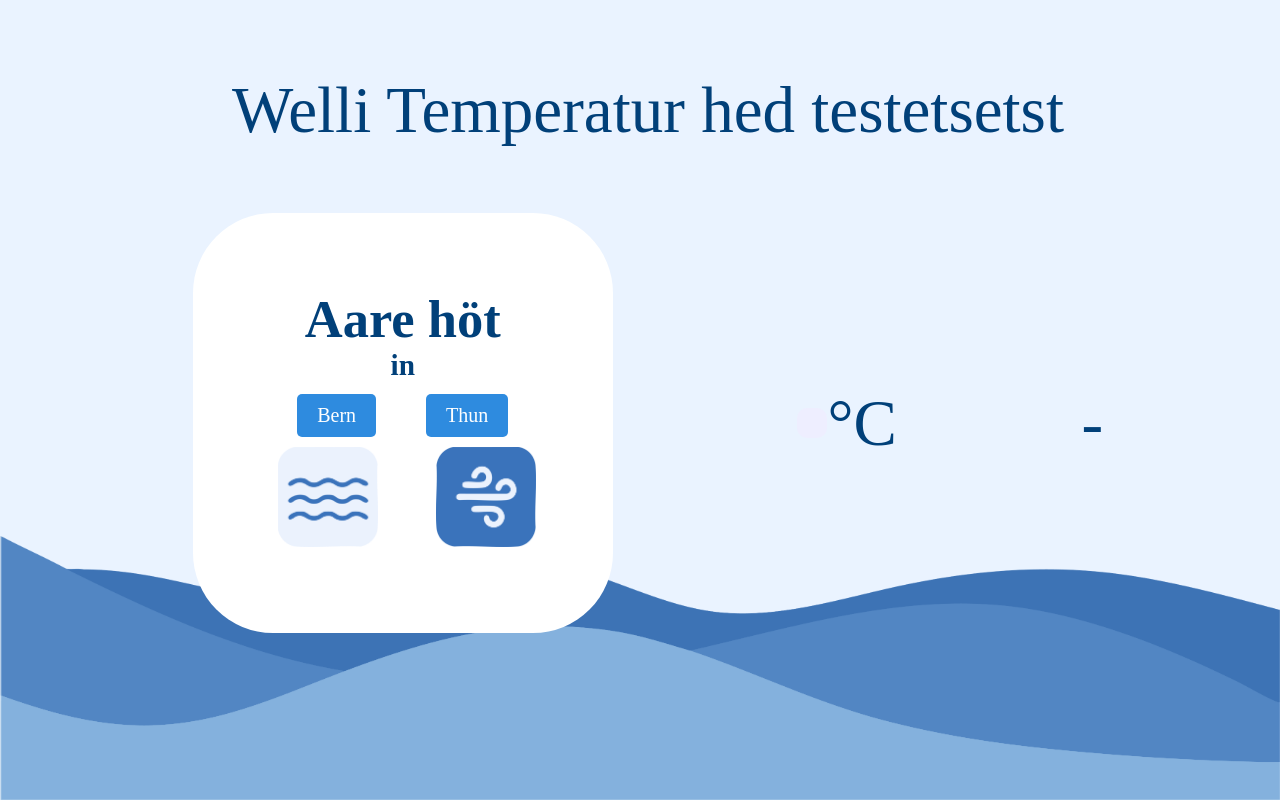
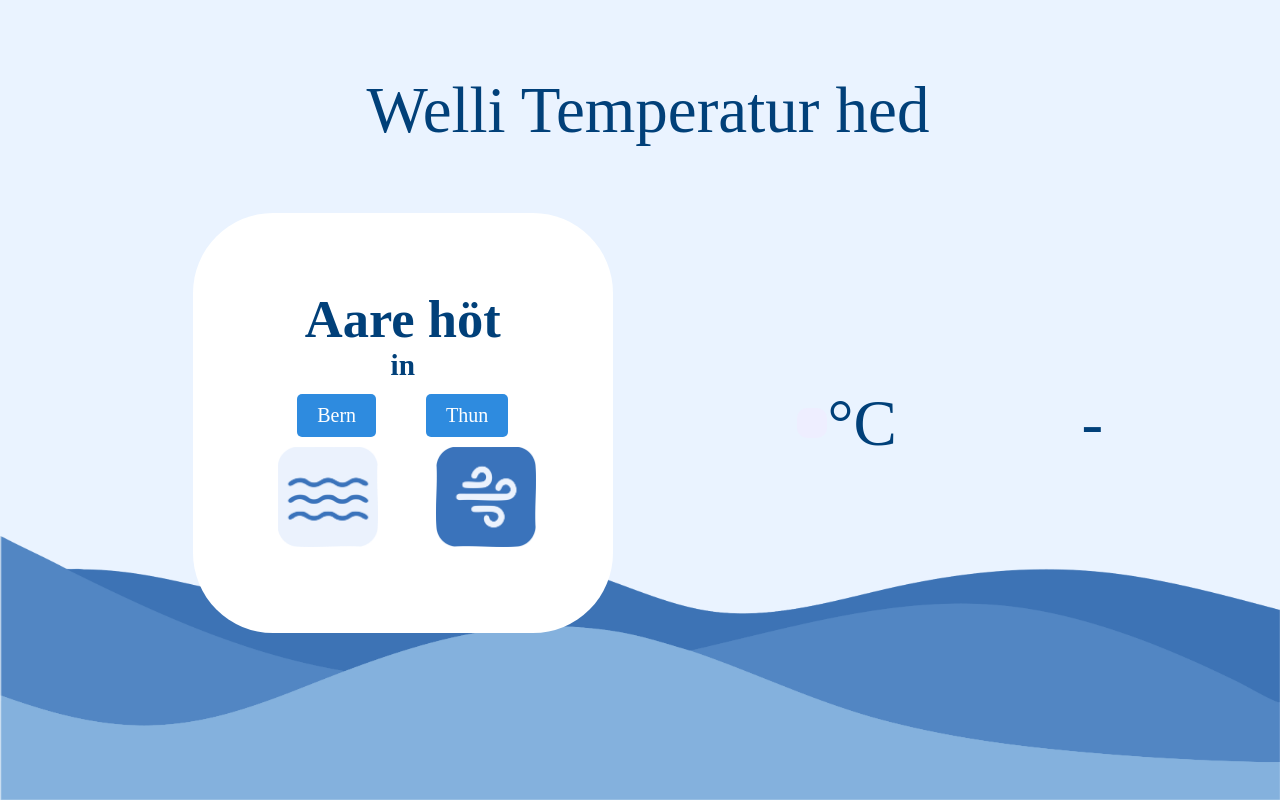
Before and after one commit to katjasaxer/Aare_Temperatur, a plain HTML site: page index.html in a window 1280 px wide. Drawn offline with Linux system fonts and the light colour scheme.

Commit message:
test lösche

```diff
--- a/index.html
+++ b/index.html
@@ -10,7 +10,7 @@
 <body>
 <main>
 <section class= "titel" >
-        <p>Welli Temperatur hed testetsetst</p>
+        <p>Welli Temperatur hed</p>
 </section>
 
 <section class="inhalte">
```
